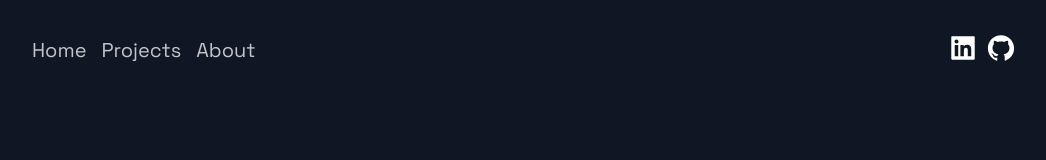
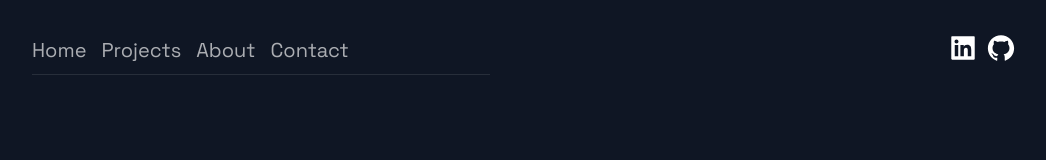
Before and after one commit to JanZaion/jan-zaion-web, a Next.js app: page / in a window 1280 px wide. Shown: the top 160 px of the page, without its empty margins (136-1182 px from the left). Built offline with nearby package versions, Linux system fonts and the light colour scheme.

Commit message:
fix: more

```diff
--- a/src/components/Footer/styled.ts
+++ b/src/components/Footer/styled.ts
@@ -19,6 +19,7 @@ export const LinkItem = styled.a`
 
   &:hover {
     left: 6px;
+    color: ${(props) => props.theme.colors.link};
   }
 
   @media ${(props) => props.theme.breakpoints.md} {
--- a/src/components/Header/Header.tsx
+++ b/src/components/Header/Header.tsx
@@ -2,11 +2,11 @@ import Link from 'next/link';
 import React from 'react';
 import { AiFillGithub, AiFillLinkedin } from 'react-icons/ai';
 
-import { Container, Div2, Div3, NavLink, SocialIcons } from './styled';
+import { Container, Menu, Div3, NavLink, SocialIcons } from './styled';
 
 const Header = () => (
   <Container>
-    <Div2>
+    <Menu>
       <Link href="/">
         <NavLink>Home</NavLink>
       </Link>
@@ -16,7 +16,10 @@ const Header = () => (
       <Link href="/#about">
         <NavLink>About</NavLink>
       </Link>
-    </Div2>
+      <Link href="/#contact">
+        <NavLink>Contact</NavLink>
+      </Link>
+    </Menu>
     <Div3>
       <SocialIcons
         href="https://www.linkedin.com/in/zajicekjan/"
--- a/src/components/Header/styled.ts
+++ b/src/components/Header/styled.ts
@@ -1,14 +1,10 @@
-import { IoIosArrowDropdown } from 'react-icons/io';
 import styled from 'styled-components';
 
 export const Container = styled.div`
+  padding-top: 2.5rem;
+  padding-left: 48px;
   display: grid;
   grid-template-columns: repeat(2, 1fr);
-  grid-template-rows: 1fr;
-  grid-column-gap: 2rem;
-  padding-top: 2.5rem;
-  padding-left: 48px;
-  margin: 0 auto;
 
   @media ${(props) => props.theme.breakpoints.sm} {
     padding: 24px 16px 0;
@@ -16,17 +12,25 @@ export const Container = styled.div`
   }
 `;
 
-export const Div2 = styled.div`
+export const Menu = styled.div`
   display: flex;
   align-items: center;
+  justify-content: flex-start;
   gap: 1.5rem;
-  justify-content: flex-start;
+
+  /* make this the full width once darkmode button is here by making a wrapper elem */
+  border-bottom: 1px solid rgba(255, 255, 255, 0.1);
 
   @media ${(props) => props.theme.breakpoints.sm} {
     padding: 0;
     grid-area: 2 / 1 / 3 / 5;
   }
+
+  @media ${(props) => props.theme.breakpoints.xs} {
+    display: grid;
+  }
 `;
+
 export const Div3 = styled.div`
   grid-area: 1 / 5 / 2 / 6;
   display: block;
@@ -42,57 +46,13 @@ export const Div3 = styled.div`
 export const NavLink = styled.span`
   font-size: 2rem;
   line-height: 32px;
-  color: rgba(255, 255, 255, 0.75);
+  color: ${(props) => props.theme.colors.text};
   transition: 0.4s ease;
+
   &:hover {
-    color: #fff;
+    color: ${(props) => props.theme.colors.link};
     opacity: 1;
     cursor: pointer;
-  }
-`;
-
-export const ContactDropDown = styled.button`
-  border: none;
-  display: flex;
-  position: relative;
-  background: none;
-  font-size: 1.7rem;
-
-  line-height: 32px;
-  color: rgba(255, 255, 255, 0.75);
-  cursor: pointer;
-  transition: 0.3s ease;
-
-  &:focus {
-    outline: none;
-  }
-  &:hover {
-    color: #fff;
-  }
-
-  @media ${(props) => props.theme.breakpoints.sm} {
-    padding: 0.4rem 0;
-  }
-  @media ${(props) => props.theme.breakpoints.md} {
-    padding: 0;
-  }
-`;
-
-export const NavProductsIcon = styled(IoIosArrowDropdown)`
-  margin-left: 8px;
-  display: flex;
-  align-self: center;
-  transition: 0.3s ease;
-  opacity: ${({ isOpen }) => (isOpen ? '1' : '.75')};
-  transform: ${({ isOpen }) => (isOpen ? 'scaleY(-1)' : 'scaleY(1)')};
-
-  &:hover {
-    opacity: 1;
-  }
-
-  @media ${(props) => props.theme.breakpoints.sm} {
-    margin: 2px 0 0 2px;
-    width: 15px;
   }
 `;
 
@@ -102,6 +62,7 @@ export const SocialIcons = styled.a`
   border-radius: 50px;
   padding: 8px;
   padding-left: 0px;
+
   &:hover {
     padding-left: 8px;
     background-color: #212d45;
--- a/src/components/Hero/styled.ts
+++ b/src/components/Hero/styled.ts
@@ -4,19 +4,4 @@ import { Section } from '../GlobalComponents/GlobalComponents';
 
 export const HeroSection = styled(Section)`
   padding: 0;
-  width: 100%;
-  @media ${(props) => props.theme.breakpoints.sm} {
-    width: 80%;
-    display: flex;
-    flex-direction: column;
-
-    /* margin: 0 auto; */
-  }
-  @media ${(props) => props.theme.breakpoints.md} {
-    width: 100%;
-    display: flex;
-    flex-direction: column;
-
-    /* margin: 0 auto; */
-  }
 `;
--- a/src/themes/default.ts
+++ b/src/themes/default.ts
@@ -11,12 +11,14 @@ export default {
     background: '#0F1624',
     divider: 'teal',
     cardHeader: '#9cc9e3',
+    link: 'orange',
     // primary1: 'hsl(204,23.8%,95.9%)',
     // accent1: 'hsl(34.9,98.6%,72.9%)',
     // background2: 'hsl(232.7,27.3%,23.7%)',
   },
   // Breakpoints for responsive design
   breakpoints: {
+    xs: 'screen and (max-width: 350px)',
     sm: 'screen and (max-width: 640px)',
     md: 'screen and (max-width: 768px)',
     lg: 'screen and (max-width: 1024px)',
--- a/styled.d.ts
+++ b/styled.d.ts
@@ -13,9 +13,11 @@ declare module 'styled-components' {
       background: string;
       divider: string;
       cardHeader: string;
+      link: string;
     };
 
     breakpoints: {
+      xs: string;
       sm: string;
       md: string;
       lg: string;
```
